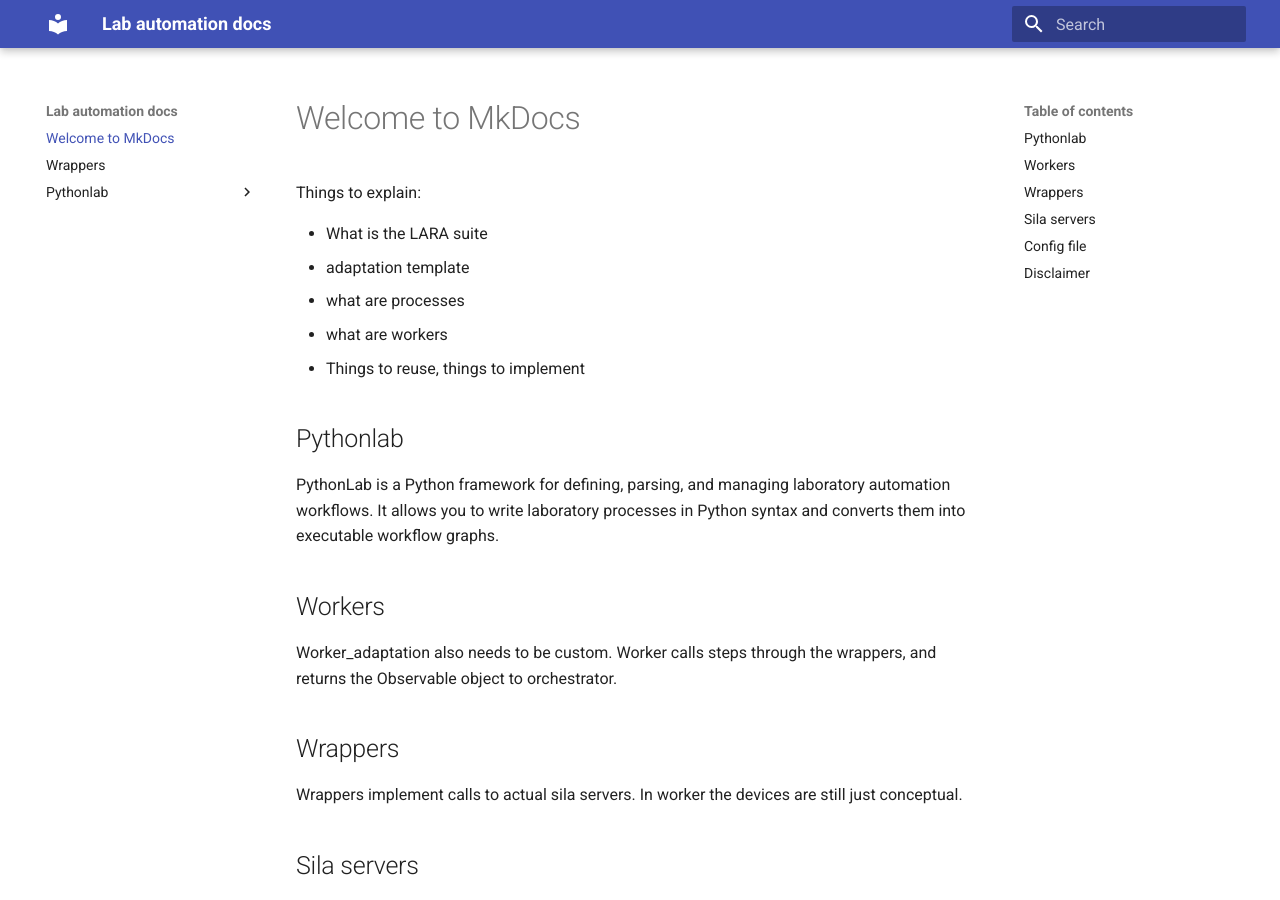
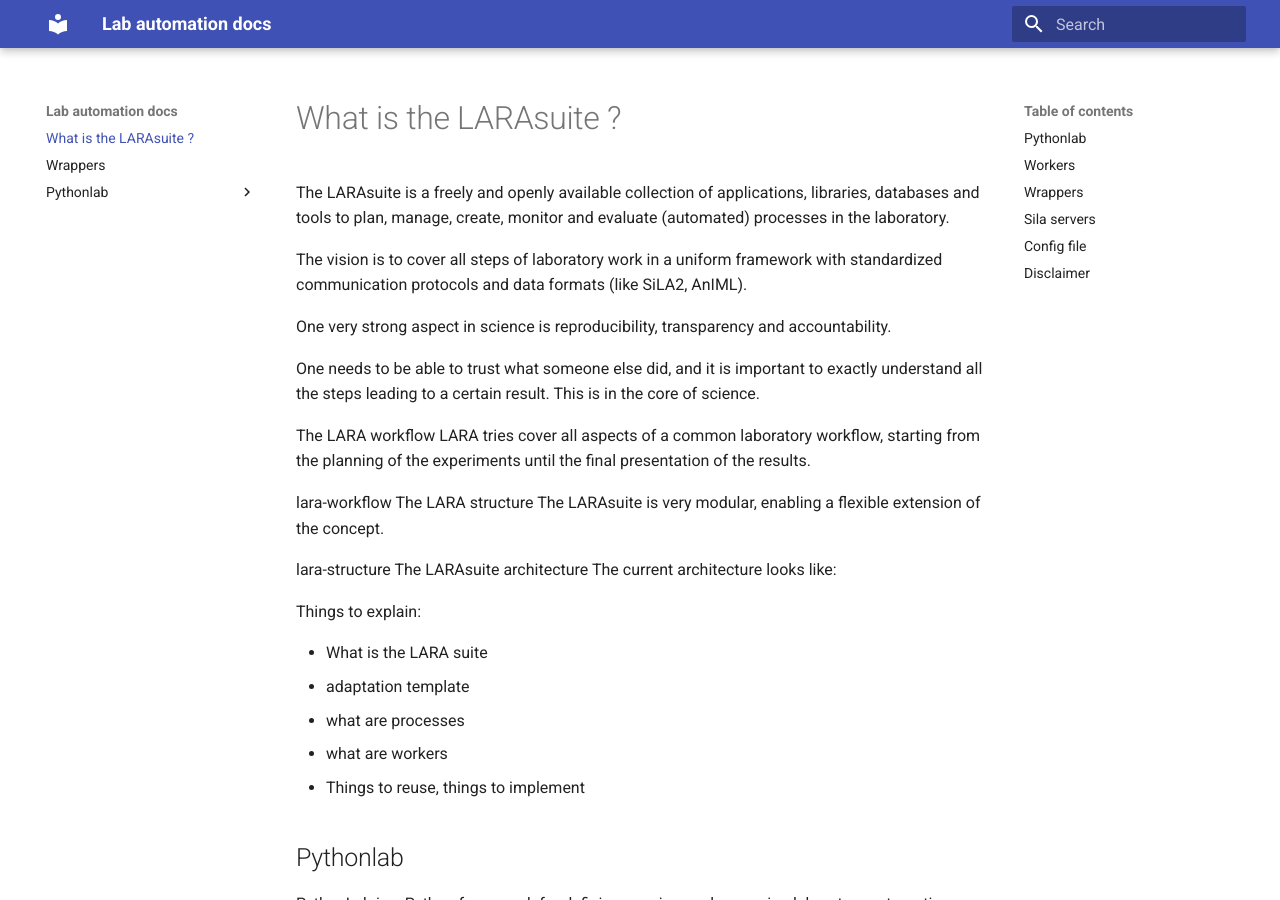
Before and after one commit to OSLA-project/python-lab-automation-tutorial, an MkDocs documentation site: the page built from docs/index.md, in a window 1280 px wide and 900 px high. Built offline with MkDocs 1.6.1 and Material for MkDocs 9.7.7, drawn with Linux system fonts in a browser that asks for light colours.

Commit message:
Copied some old documentation to introduction

```diff
--- a/docs/index.md
+++ b/docs/index.md
@@ -1,4 +1,23 @@
-# Welcome to MkDocs
+# What is the LARAsuite ?
+The LARAsuite is a freely and openly available collection of applications, libraries, databases and tools to plan, manage, create, monitor and evaluate (automated) processes in the laboratory.
+
+The vision is to cover all steps of laboratory work in a uniform framework with standardized communication protocols and data formats (like SiLA2, AnIML).
+
+One very strong aspect in science is reproducibility, transparency and accountability.
+
+One needs to be able to trust what someone else did, and it is important to exactly understand all the steps leading to a certain result. This is in the core of science.
+
+The LARA workflow
+LARA tries cover all aspects of a common laboratory workflow, starting from the planning of the experiments until the final presentation of the results.
+
+lara-workflow
+The LARA structure
+The LARAsuite is very modular, enabling a flexible extension of the concept.
+
+lara-structure
+The LARAsuite architecture
+The current architecture looks like:
+
 
 Things to explain:
 
```
